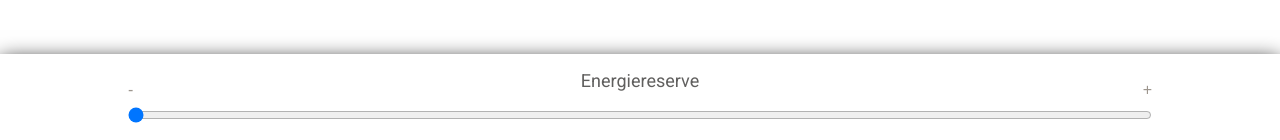
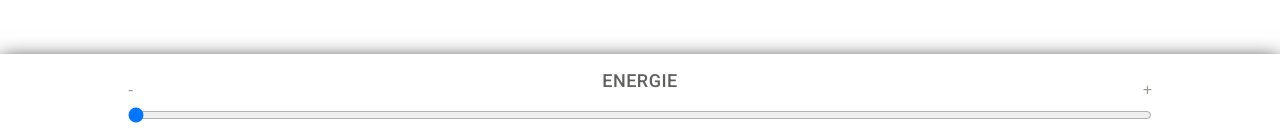
Before and after one commit to chaostreff-flensburg/kladderadatsch, a Next.js app: page / in a window 1280 px wide. Shown: the part 657-797 px from the top of the page. Built offline with nearby package versions, Linux system fonts and the light colour scheme.

Commit message:
Styled Slider

```diff
--- a/components/Slider.jsx
+++ b/components/Slider.jsx
@@ -13,7 +13,7 @@ class Slider extends React.Component {
     return (
       <React.Fragment>
         <form>
-          <label htmlFor="slider">Energiereserve</label>
+          <label htmlFor="slider">Energie</label>
           <input
             id="slider"
             onChange={this.sliderChange}
@@ -44,8 +44,12 @@ class Slider extends React.Component {
           label {
             display: block;
             text-align: center;
+            margin: 0;
+
             font-size: 18px;
-            margin: 0;
+            font-weight: 500;
+            letter-spacing: 0.5px;
+            text-transform: uppercase;
           }
 
           input[type="range"]::before,
```
